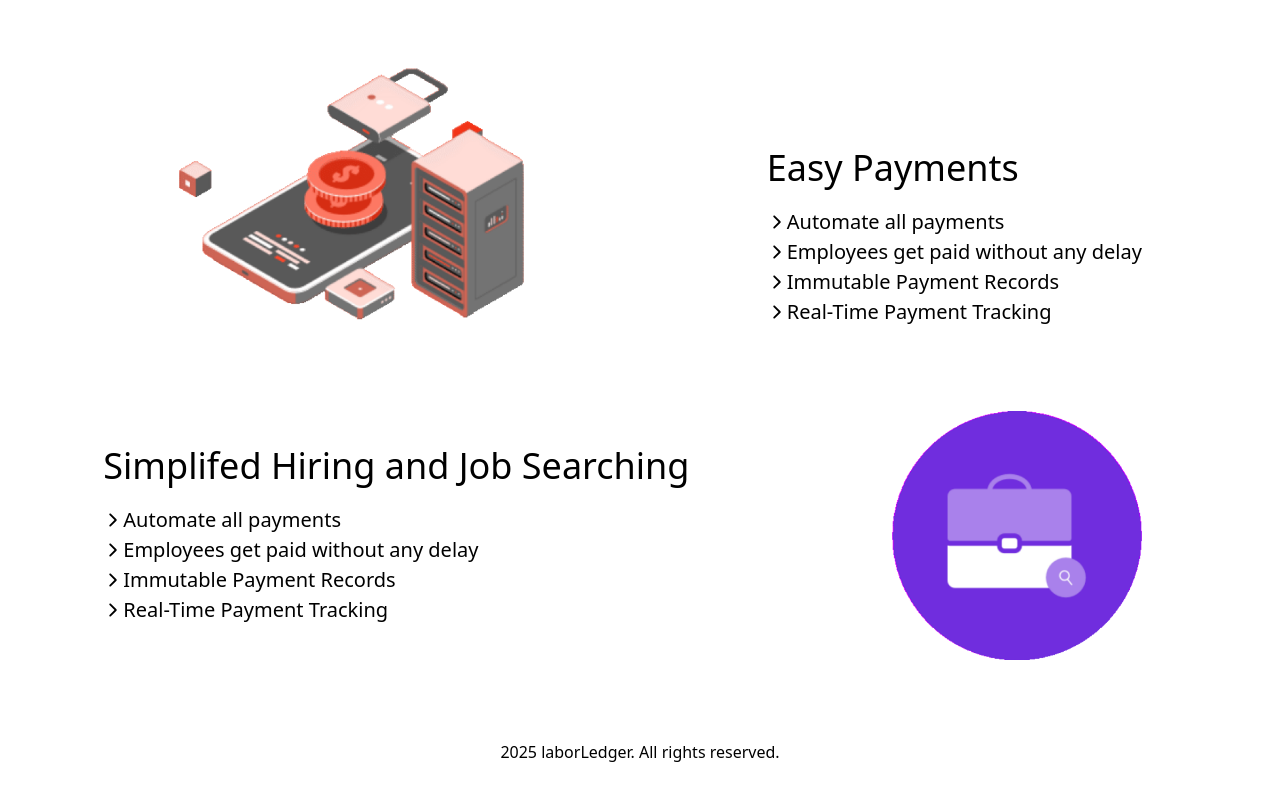
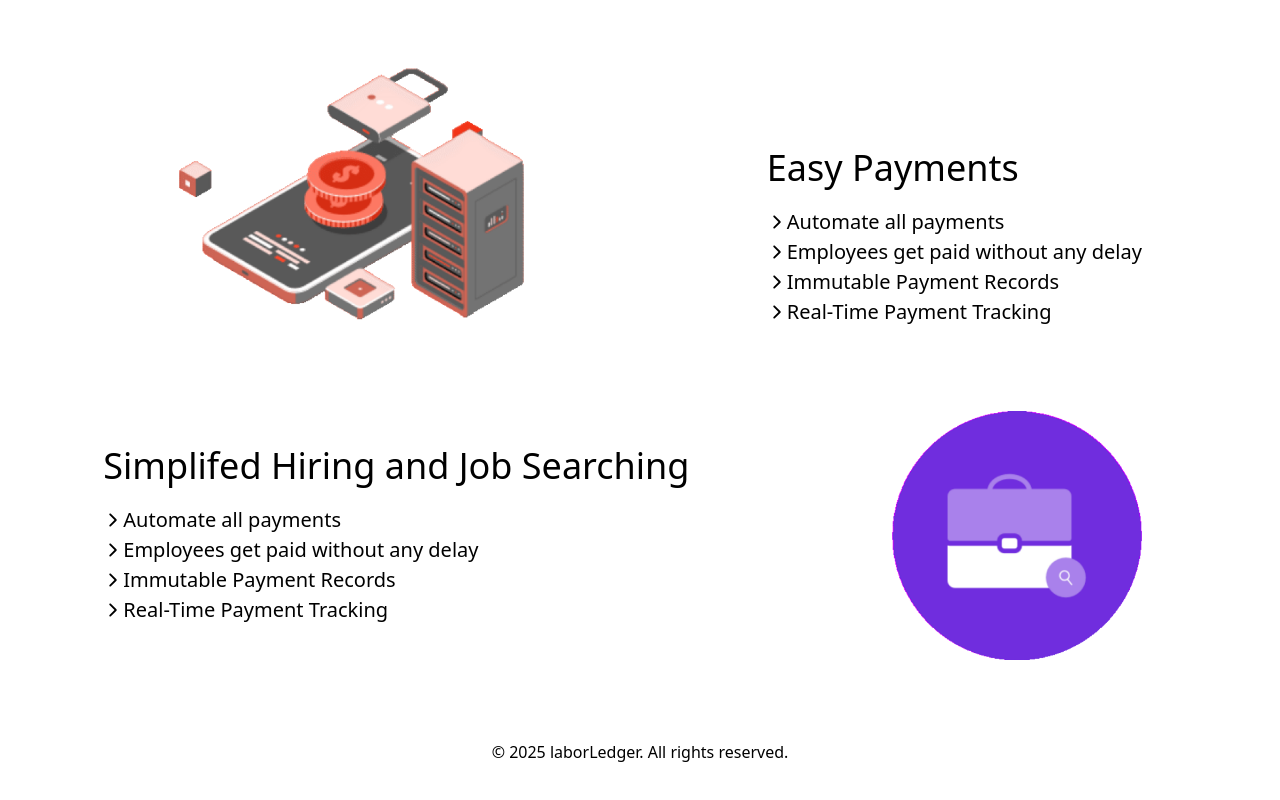
Before and after one commit to worker-dapp/laborledger_demo, a React (Vite) app: page / in a window 1280 px wide. Shown: the part 934-1734 px from the top of the page. Built offline with nearby package versions, Linux system fonts and the light colour scheme.

Commit message:
update footer | add ©

```diff
--- a/src/components/Footer.jsx
+++ b/src/components/Footer.jsx
@@ -3,7 +3,7 @@ import React from 'react'
 const Footer = () => {
   return (
     <div className='py-20 text-center'>
-        2025 laborLedger. All rights reserved.
+        © 2025 laborLedger. All rights reserved.
     </div>
   )
 }
```
